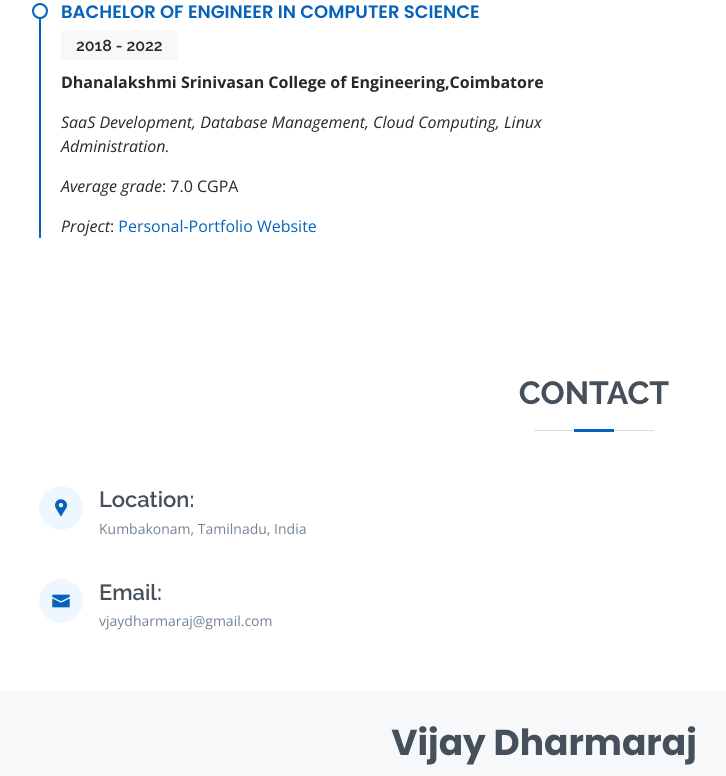
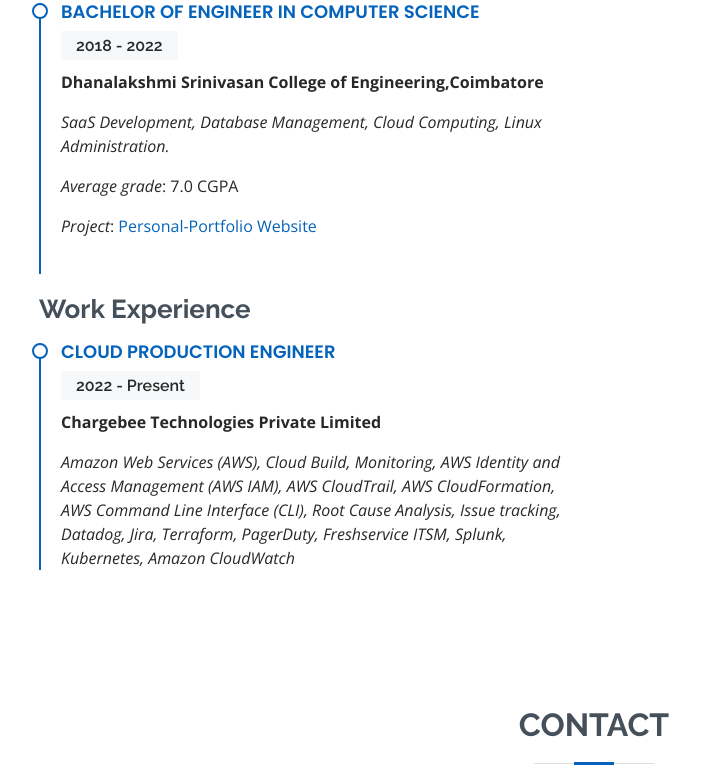
Before and after one commit to vjaydharmaraj/vijaydharmaraj, a plain HTML site: page index.html in a window 1280 px wide. Shown: the part 2438-3214 px from the top of the page, without its empty margins (96-822 px from the left). Drawn offline with nearby package versions, Linux system fonts and the light colour scheme; no server answers.

Commit message:
Update index.html

```diff
--- a/index.html
+++ b/index.html
@@ -157,9 +157,9 @@
           <div class="col-lg-6">
 
             <div class="progress">
-              <span class="skill">Bash <i class="val">95%</i></span>
+              <span class="skill">Bash <i class="val">70%</i></span>
               <div class="progress-bar-wrap">
-                <div class="progress-bar" role="progressbar" aria-valuenow="95" aria-valuemin="0" aria-valuemax="100">
+                <div class="progress-bar" role="progressbar" aria-valuenow="70" aria-valuemin="0" aria-valuemax="100">
                 </div>
               </div>
             </div>
@@ -277,6 +277,14 @@
               <p> <em>Average grade</b></em>: 7.0 CGPA </p>
               <p> <em>Project</b></em>: <a href="https://github.com/vjaydharmaraj/vijaydharmaraj" Target="blank" > Personal-Portfolio Website </a>
             </div>
+
+            <h3 class="resume-title">Work Experience</h3>
+            <div class="resume-item">
+              <h4>Cloud Production Engineer</h4>
+              <h5>2022 - Present</h5>
+              <p><b>Chargebee Technologies Private Limited</b></p>
+              <p><em>Amazon Web Services (AWS), Cloud Build, Monitoring, AWS Identity and Access Management (AWS IAM), AWS CloudTrail, AWS CloudFormation, AWS Command Line Interface (CLI), Root Cause Analysis, Issue tracking, Datadog, Jira, Terraform, PagerDuty, Freshservice ITSM, Splunk, Kubernetes, Amazon CloudWatch</em></p>
+            </div>
     </section><!-- End Resume Section -->
 
 
```
